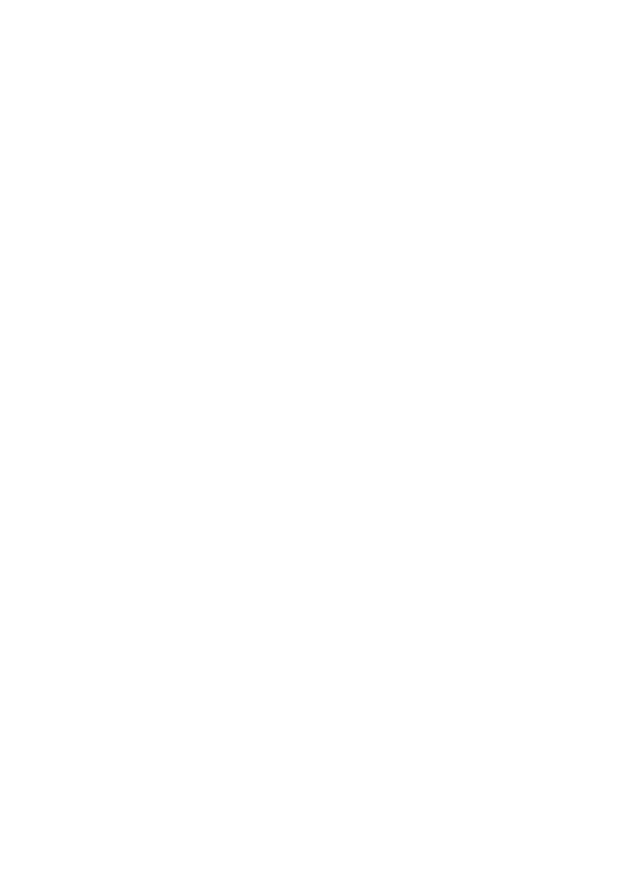
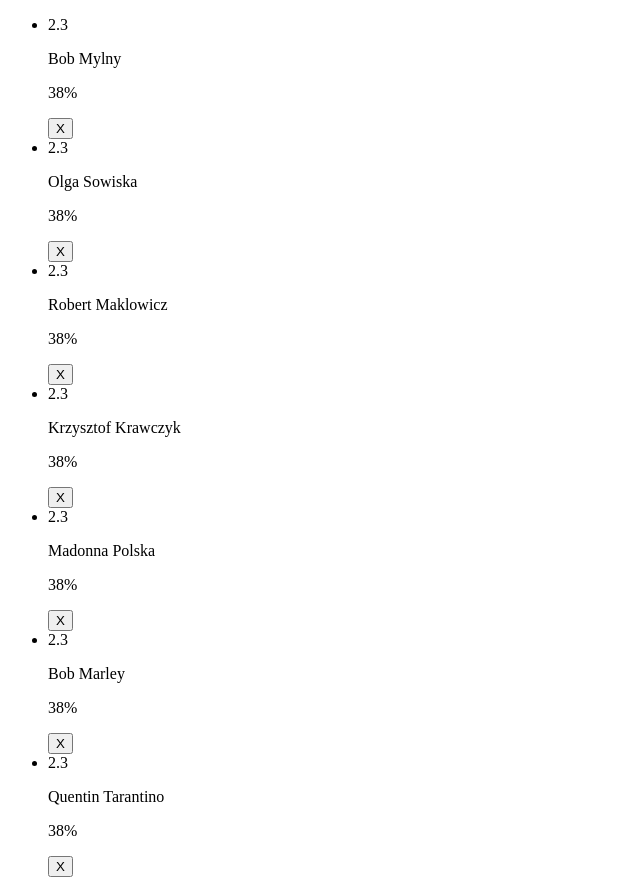
Before and after one commit to olgasowlet/study-buddy, a React (Create React App) app: page / in a window 1280 px wide. Shown: the whole page, without its empty margins (0-640 px from the left). Before the commit the page ends 800 px from the top, so only its background shows below. Built offline with nearby package versions, Linux system fonts and the light colour scheme.

Commit message:
created UsersList and UsersListItem

```diff
--- /dev/null
+++ b/src/components/UsersList/UsersList.js
@@ -0,0 +1,17 @@
+import React from "react";
+import { users } from "data/users";
+import UsersListItem from "components/UsersListItem/UsersListItem";
+
+function UsersList() {
+  return (
+    <div>
+      <ul>
+        {users.map(user => (
+            <UsersListItem userData={user}/>
+        ))}
+      </ul>
+    </div>
+  );
+}
+
+export default UsersList;
--- /dev/null
+++ b/src/components/UsersListItem/UsersListItem.js
@@ -0,0 +1,27 @@
+import React from "react";
+import PropTypes from "prop-types";
+
+function UsersListItem({ userData: { name, attendance, avarage = '0%' } }) {
+  return (
+    <div>
+      <li>
+        <div>{avarage}</div>
+        <div>
+          <p>{name}</p>
+          <p>{attendance}</p>
+        </div>
+        <button>X</button>
+      </li>
+    </div>
+  );
+}
+
+UsersListItem.propTypes = {
+  userData: PropTypes.shape({
+    name: PropTypes.string.isRequired,
+    attendance: PropTypes.string.isRequired,
+    avarage: PropTypes.string,
+  }),
+};
+
+export default UsersListItem;
--- /dev/null
+++ b/src/data/users.js
@@ -0,0 +1,38 @@
+export const users = [
+    {
+        name: "Bob Mylny",
+        attendance: '38%',
+        avarage: '2.3',
+    },
+    {
+        name: "Olga Sowiska",
+        attendance: '38%',
+        avarage: '2.3',
+    },
+    {
+        name: "Robert Maklowicz",
+        attendance: '38%',
+        avarage: '2.3',
+    },
+    {
+        name: "Krzysztof Krawczyk",
+        attendance: '38%',
+        avarage: '2.3',
+    },
+    {
+        name: "Madonna Polska",
+        attendance: '38%',
+        avarage: '2.3',
+    },
+    {
+        name: "Bob Marley",
+        attendance: '38%',
+        avarage: '2.3',
+    },
+    {
+        name: "Quentin Tarantino",
+        attendance: '38%',
+        avarage: '2.3',
+    },
+
+]
--- a/src/views/App.js
+++ b/src/views/App.js
@@ -1,9 +1,10 @@
+import UsersList from "components/UsersList/UsersList";
 
 function App() {
   return (
-    <div className="App">
-
-    </div>
+    <>
+      <UsersList />
+    </>
   );
 }
 
```
